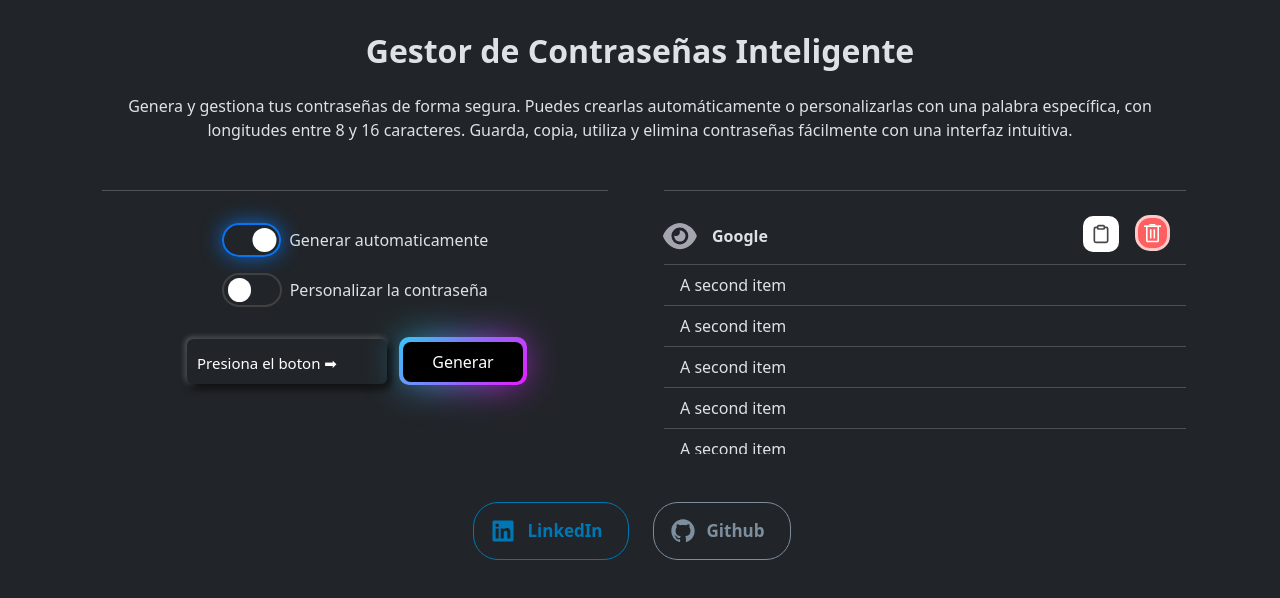
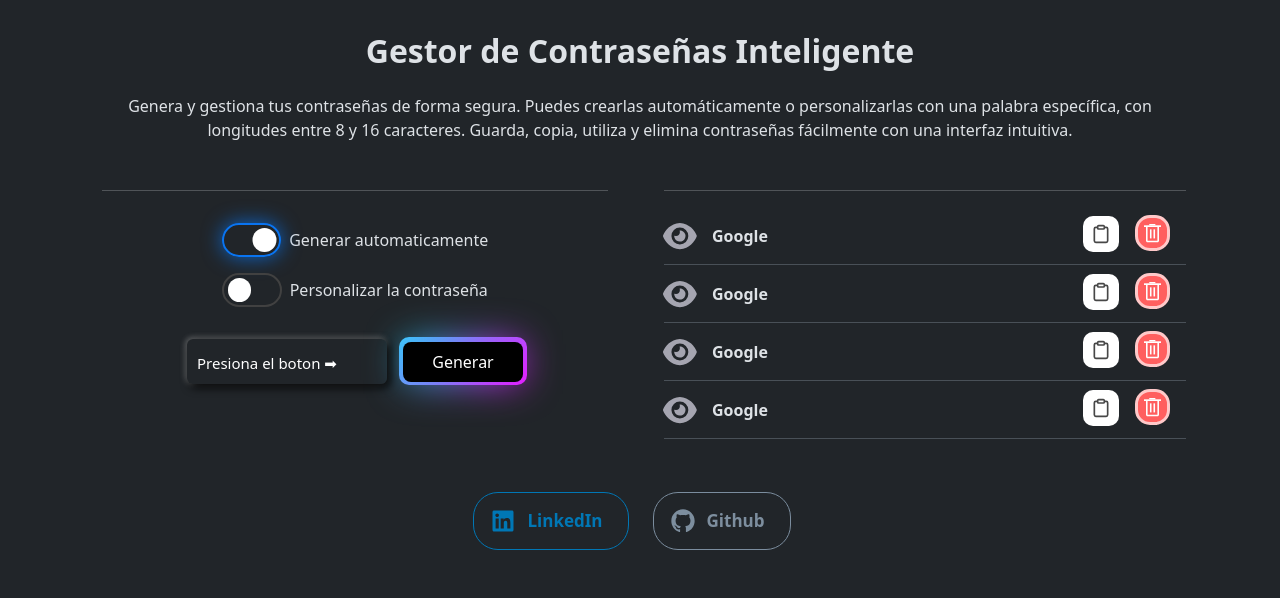
Before and after one commit to Benit0Trdlla/Passwords, a React (Vite) app: page / in a window 1280 px wide. Shown: the top 598 px of the page. Built offline with nearby package versions, Linux system fonts and the light colour scheme.

Commit message:
[New]: ListPasswords Component. Styles scrollbar.

```diff
--- /dev/null
+++ b/src/components/Columns/LeftColumn.css
@@ -0,0 +1,18 @@
+/* Estilos para la barra de desplazamiento */
+.overflow-auto {
+    max-height: 270px;
+}
+.overflow-auto::-webkit-scrollbar {
+    width: 8px;
+}
+
+/* Estilos para el thumb de la barra de desplazamiento */
+.overflow-auto::-webkit-scrollbar-thumb {
+    background-color: #888;
+    border-radius: 4px;
+}
+
+/* Estilos para el thumb de la barra de desplazamiento al pasar el cursor */
+.overflow-auto::-webkit-scrollbar-thumb:hover {
+    background-color: #555;
+}
--- a/src/components/Columns/LeftColumn.jsx
+++ b/src/components/Columns/LeftColumn.jsx
@@ -1,36 +1,13 @@
-import { Checkbox, CopyBtn, DeleteBtn } from "../../components"
-
+import { ListPasswords } from "../../components"
+import "./LeftColumn.css"
 export const LeftColumn = () => {
     return (
         <div className="col-md-6 px-0 p-0 px-lg-2">
-            <div className='mt-2 mt-lg-0 h-100 overflow-auto' style={{ maxHeight: '280px' }}>
+            <div className='mt-2 mt-lg-0 h-100 overflow-auto'>
                 <div className='px-3'>
                     <hr />
                 </div>
-                <ul className="list-group list-group-flush text-start w-80 px-3">
-                    <li className="list-group-item d-flexr">
-                        <div className='fw-bold d-flex justify-content-between'>
-                            <div className='d-flex gap-3 align-items-center'>
-                                <Checkbox>
-                                    <p className='m-0'>Google</p>
-                                </Checkbox>
-                            </div>
-                            <div className='d-flex gap-3 align-items-center'>
-                                <CopyBtn /><DeleteBtn />
-                            </div>
-                        </div>
-                    </li>
-                    <li className="list-group-item">A second item</li>
-                    <li className="list-group-item">A second item</li>
-                    <li className="list-group-item">A second item</li>
-                    <li className="list-group-item">A second item</li>
-                    <li className="list-group-item">A second item</li>
-                    <li className="list-group-item">A second item</li>
-                    <li className="list-group-item">A second item</li>
-                    <li className="list-group-item">A second item</li>
-                    <li className="list-group-item">A second item</li>
-                    <li className="list-group-item">A second item</li>
-                </ul>
+                <ListPasswords />
             </div>
         </div>
     )
--- /dev/null
+++ b/src/components/ListPasswords/ListPasswords.jsx
@@ -0,0 +1,67 @@
+import {Checkbox, CopyBtn, DeleteBtn} from '../../components'
+export const ListPasswords = () => {
+    return (
+        <ul className="list-group list-group-flush text-start w-80 px-3">
+            <li className="list-group-item d-flexr">
+                <div className='fw-bold d-flex justify-content-between'>
+                    <div className='d-flex gap-3 align-items-center'>
+                        <Checkbox>
+                            <p className='m-0'>Google</p>
+                        </Checkbox>
+                    </div>
+                    <div className='d-flex gap-3 align-items-center'>
+                        <CopyBtn /><DeleteBtn />
+                    </div>
+                </div>
+            </li>
+            <li className="list-group-item d-flexr">
+                <div className='fw-bold d-flex justify-content-between'>
+                    <div className='d-flex gap-3 align-items-center'>
+                        <Checkbox>
+                            <p className='m-0'>Google</p>
+                        </Checkbox>
+                    </div>
+                    <div className='d-flex gap-3 align-items-center'>
+                        <CopyBtn /><DeleteBtn />
+                    </div>
+                </div>
+            </li>
+            <li className="list-group-item d-flexr">
+                <div className='fw-bold d-flex justify-content-between'>
+                    <div className='d-flex gap-3 align-items-center'>
+                        <Checkbox>
+                            <p className='m-0'>Google</p>
+                        </Checkbox>
+                    </div>
+                    <div className='d-flex gap-3 align-items-center'>
+                        <CopyBtn /><DeleteBtn />
+                    </div>
+                </div>
+            </li>
+            <li className="list-group-item d-flexr">
+                <div className='fw-bold d-flex justify-content-between'>
+                    <div className='d-flex gap-3 align-items-center'>
+                        <Checkbox>
+                            <p className='m-0'>Google</p>
+                        </Checkbox>
+                    </div>
+                    <div className='d-flex gap-3 align-items-center'>
+                        <CopyBtn /><DeleteBtn />
+                    </div>
+                </div>
+            </li>
+                        <li className="list-group-item d-flexr">
+                <div className='fw-bold d-flex justify-content-between'>
+                    <div className='d-flex gap-3 align-items-center'>
+                        <Checkbox>
+                            <p className='m-0'>Google</p>
+                        </Checkbox>
+                    </div>
+                    <div className='d-flex gap-3 align-items-center'>
+                        <CopyBtn /><DeleteBtn />
+                    </div>
+                </div>
+            </li>
+        </ul>
+    )
+}
--- a/src/components/index.js
+++ b/src/components/index.js
@@ -12,6 +12,7 @@
 export * from "./Checkbox/Checkbox.jsx"
 export * from "./Switch/Switch.jsx"
 export * from "./Input/Input.jsx"
+export * from "./ListPasswords/ListPasswords.jsx"
 
 export * from "./Columns/LeftColumn.jsx"
 export * from "./Columns/RightColumn.jsx"
```
